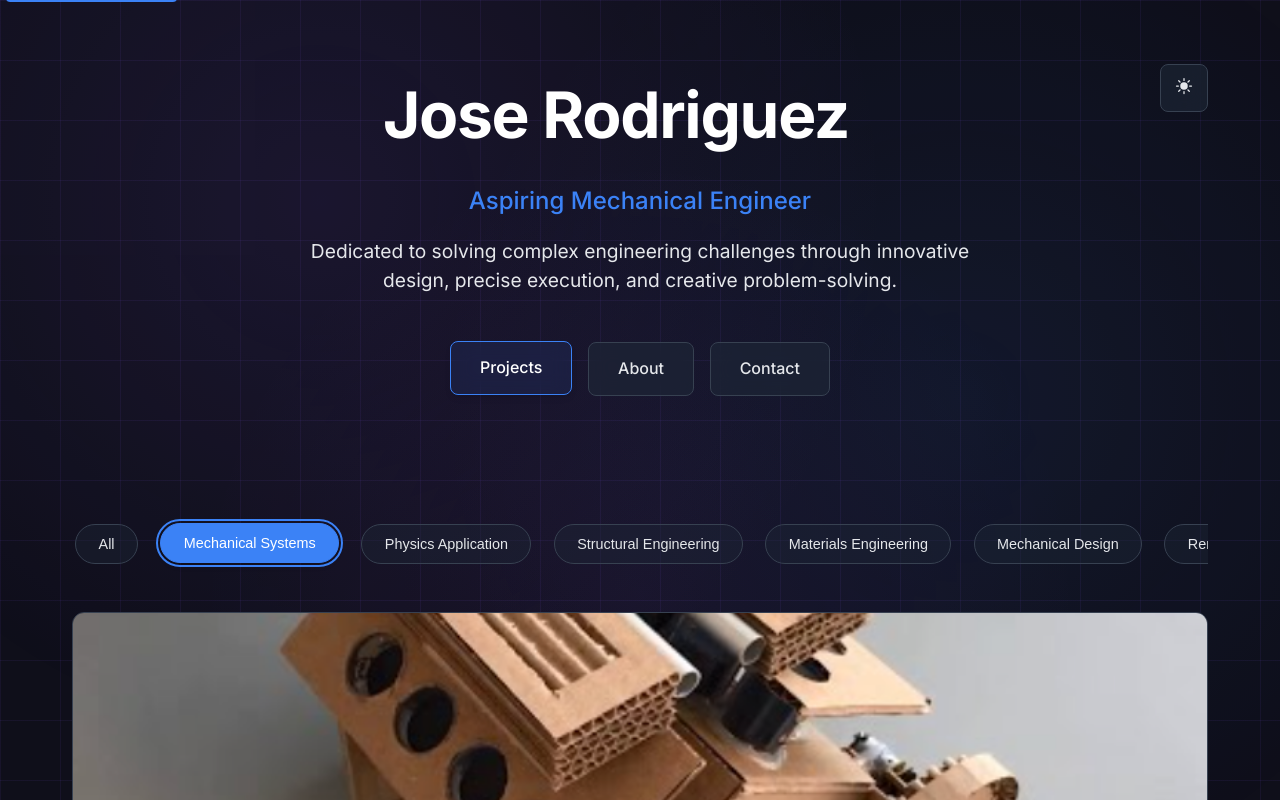
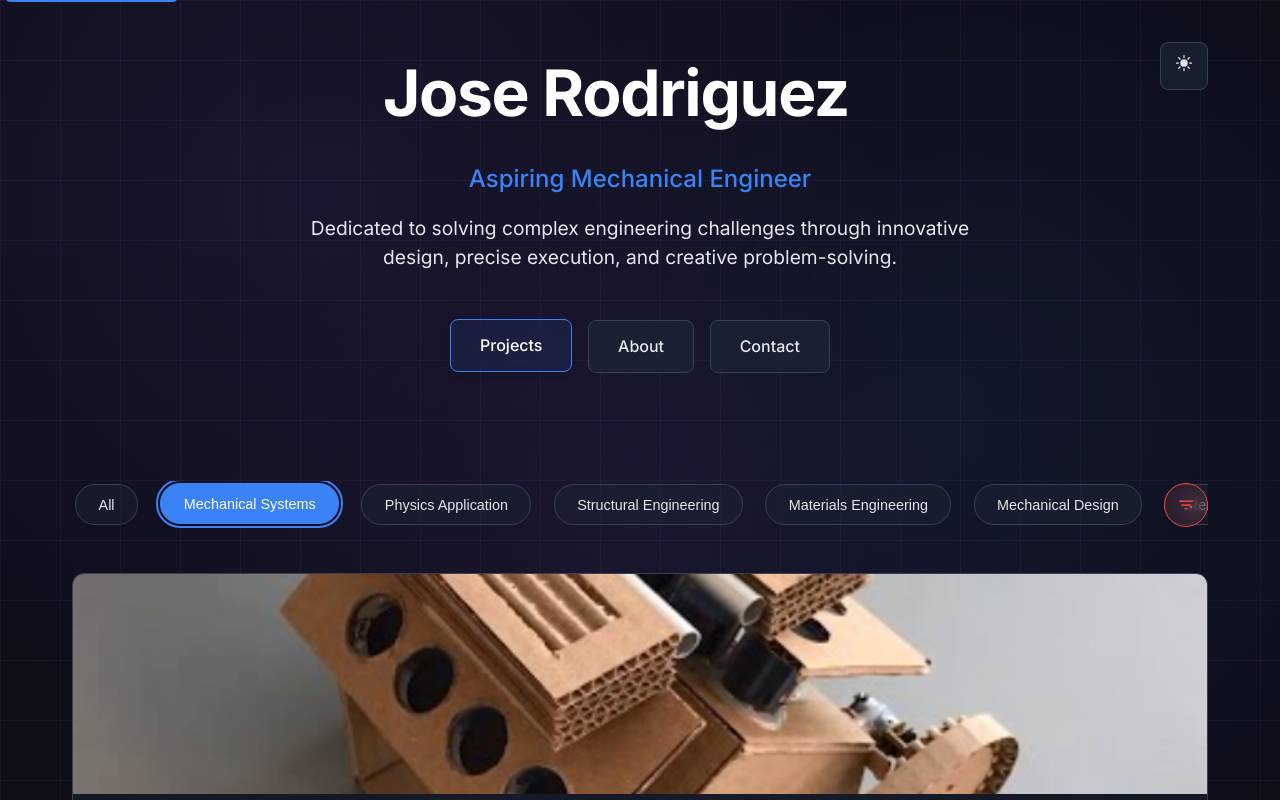
Before and after one commit to trevor050/jose-rodriguez-portfolio, a website built with Vite: page index.html in a window 1280 px wide. Both pictures are taken after a click on the button "Mechanical Systems". Shown: the top 800 px of the page. Built offline with nearby package versions, Linux system fonts and the light colour scheme.

Commit message:
🔧 Minor UI fixes: Fixed reset button positioning and reduced header whitespace - Reset button now fixed on right side with filter icon - Reduced header padding by 35% for better spacing - Reset button always visible during horizontal scroll

```diff
--- a/src/components/Views.js
+++ b/src/components/Views.js
@@ -28,14 +28,21 @@ export const renderProjects = (portfolioData) => {
     <div class="container">
       <!-- These filter buttons are automatically generated! -->
       <!-- To add new filters, just add new category names in src/data/projects.js -->
-      <div class="project-filters fade-in-up">
-        ${categories.map(category =>
-          `<button class="filter-btn ${category === 'All' ? 'active' : ''}" data-category="${category}">
-            ${category}
-          </button>`
-        ).join('')}
+      <div class="project-filters-container fade-in-up">
+        <div class="project-filters">
+          ${categories.map(category =>
+            `<button class="filter-btn ${category === 'All' ? 'active' : ''}" data-category="${category}">
+              ${category}
+            </button>`
+          ).join('')}
+        </div>
         <button class="filter-reset" onclick="resetFilters()" style="display: none;" title="Clear all filters and show all projects">
-          ↺ Reset
+          <svg width="18" height="18" viewBox="0 0 24 24" fill="currentColor">
+            <path d="M10 18h4v-2h-4v2zM3 6v2h18V6H3zm3 7h12v-2H6v2z"/>
+            <path d="M19 13l-1.5 1.5L19 16l1.5-1.5z"/>
+            <circle cx="18.5" cy="14.5" r="0.5"/>
+            <line x1="16" y1="12" x2="20" y2="16" stroke="currentColor" stroke-width="1.5"/>
+          </svg>
         </button>
       </div>
       <div class="projects-grid fade-in-up">
--- a/src/style.css
+++ b/src/style.css
@@ -114,10 +114,10 @@ body[data-theme="light"]::after {
   padding: 0 2rem;
 }
 
-/* Header - Professional with Improved Lines */
+/* Header - Professional */
 .header {
   text-align: center;
-  padding: 4rem 0 3rem;
+  padding: 2.6rem 0 1.95rem; /* Reduced by 35% from 4rem 0 3rem */
   position: relative;
 }
 
@@ -218,12 +218,17 @@ body[data-theme="light"] .nav-item {
   transform: translateY(-1px);
 }
 
-/* FIXED: Improved Project Filters - Horizontal Scrollable with better spacing and visibility */
+/* FIXED: Improved Project Filters - Horizontal Scrollable with reset button */
+.project-filters-container {
+  position: relative;
+  margin-bottom: 2rem;
+  padding: 0.8rem 0;
+}
+
 .project-filters {
   display: flex;
-  gap: 1rem; /* Increased gap for focus ring space */
-  margin-bottom: 2rem;
-  padding: 0.8rem 0; /* Increased padding for focus ring space */
+  gap: 1rem;
+  padding-right: 4rem; /* Space for reset button */
   overflow-x: auto;
   scroll-behavior: smooth;
   scrollbar-width: none; /* Firefox */
@@ -275,28 +280,34 @@ body[data-theme="light"] .filter-btn {
   outline-offset: 1px; /* Reduced offset to stay within margin */
 }
 
-/* Reset filter button styles */
+/* Reset filter button styles - Fixed position */
 .filter-reset {
-  padding: 0.7rem 1.4rem;
-  margin: 0.2rem;
+  position: absolute;
+  top: 50%;
+  right: 0;
+  transform: translateY(-50%);
+  padding: 0.7rem;
   background: rgba(239, 68, 68, 0.1);
   border: 1px solid #ef4444;
-  border-radius: 20px;
+  border-radius: 50%;
   color: #ef4444;
   cursor: pointer;
   transition: all 0.2s ease;
   font-size: 0.9rem;
   font-weight: 500;
-  white-space: nowrap;
-  flex-shrink: 0;
-  position: relative;
+  width: 44px;
+  height: 44px;
+  display: flex;
+  align-items: center;
+  justify-content: center;
+  backdrop-filter: blur(10px);
 }
 
 .filter-reset:hover {
   background: rgba(239, 68, 68, 0.2);
   border-color: #dc2626;
   color: #dc2626;
-  transform: translateY(-1px);
+  transform: translateY(-50%) scale(1.05);
 }
 
 .filter-reset:focus {
@@ -1039,7 +1050,7 @@ body[data-theme="light"] .skill-bar {
   }
 
   .header {
-    padding: 2rem 0 1.5rem;
+    padding: 1.3rem 0 0.975rem; /* Reduced by 35% from 2rem 0 1.5rem */
   }
 
   .header-top {
```
